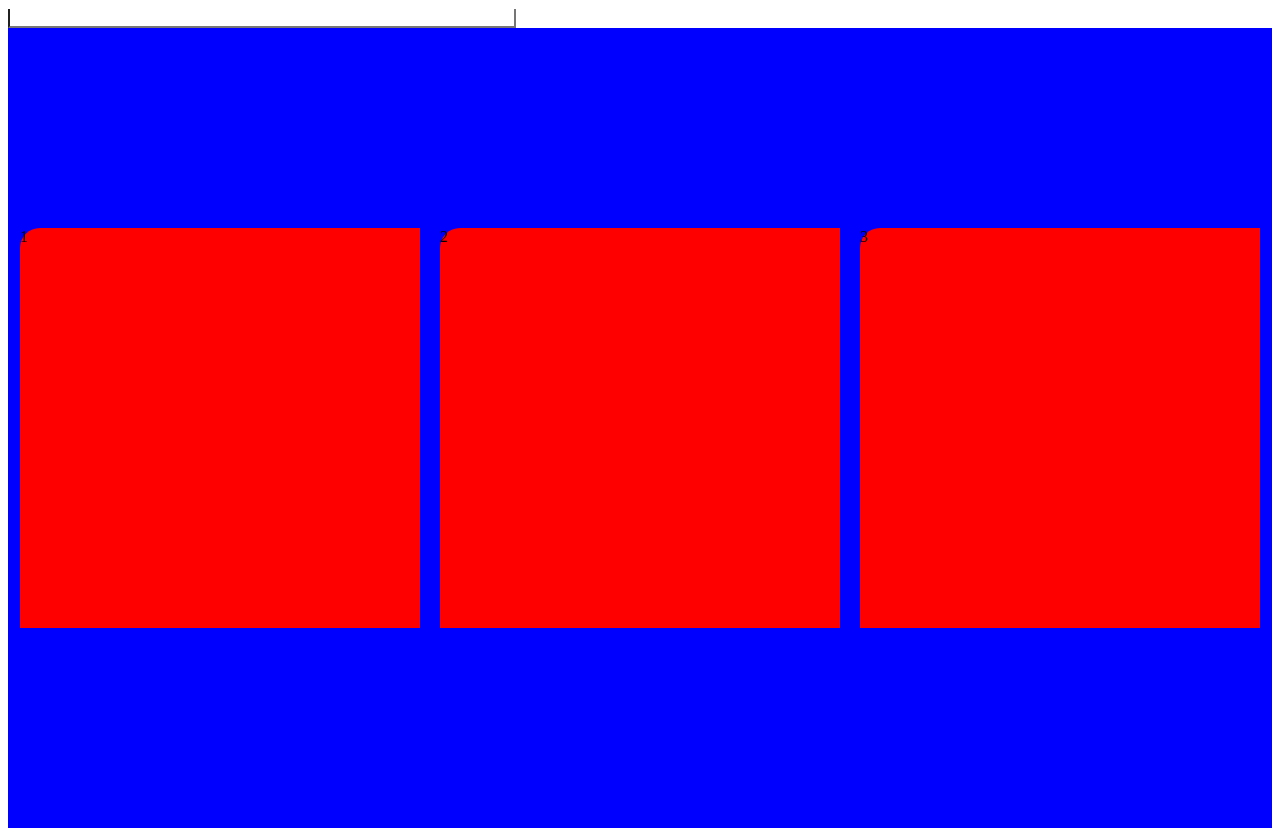
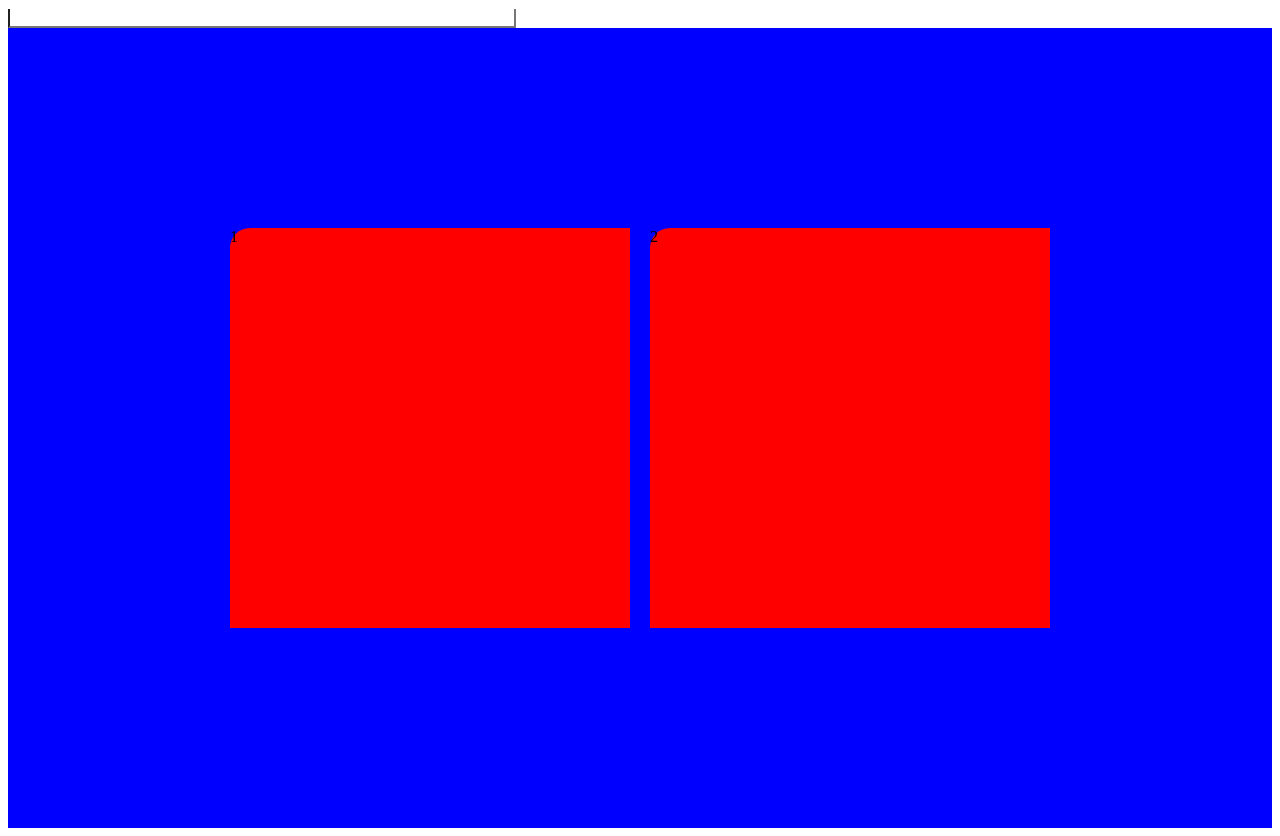
Before and after one commit to ablashika/html, a plain HTML site: page index.html in a window 1280 px wide. Drawn offline with Linux system fonts and the light colour scheme.

Commit message:
Update index.html

```diff
--- a/index.html
+++ b/index.html
@@ -13,7 +13,7 @@
 
    	 <div>1</div>
    	 <div>2</div>
-   	 <div>3</div>
+
 
 
    </div>
```
